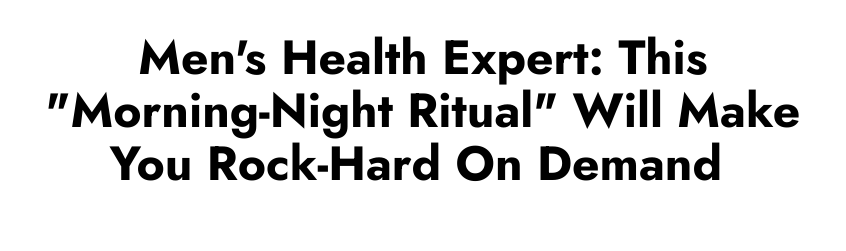
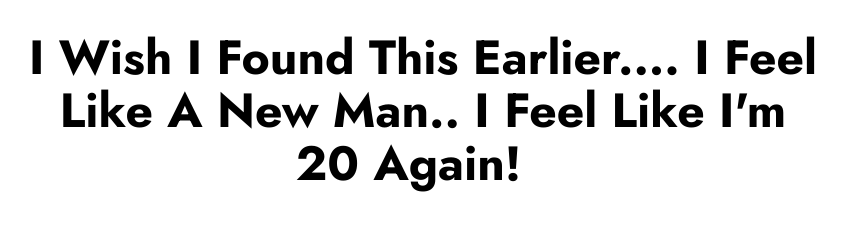
Before and after one commit to gs120785/bma, a plain HTML site: page hwd.html in a window 1280 px wide. Shown: the top 251 px of the page, without its empty margins (217-1063 px from the left). Drawn offline with Linux system fonts and the light colour scheme; files whose address does not match are found by name.

Commit message:
Update hwd.html

```diff
--- a/hwd.html
+++ b/hwd.html
@@ -34,7 +34,8 @@
     <div class="align-center container-fluid">
         <div class="row justify-content-center">
             <div class="col-12 col-lg-8">
-                <h3 class="mbr-section-title mb-4 mbr-fonts-style display-2"><strong>Men's Health Expert: This "Morning-Night Ritual" Will Make You Rock-Hard On Demand&nbsp;</strong></h3>
+                <h3 class="mbr-section-title mb-4 mbr-fonts-style display-2"><strong>I Wish I Found This Earlier.... I Feel Like A New Man.. I Feel Like I'm 20 Again!
+&nbsp;</strong></h3>
 
 
             </div>
@@ -56,7 +57,7 @@
 
 
                 <div class="image-wrap mt-4">
-                    <a href="https://track.mindfulvoyage.store/click"><img src="assets/images/11.png" alt="Mobirise Website Builder" title=""></a>
+                    <a href="https://track.mindfulvoyage.store/click"><img src="assets/images/rbs.png" alt="Mobirise Website Builder" title=""></a>
                 </div>
             </div>
         </div>
```
